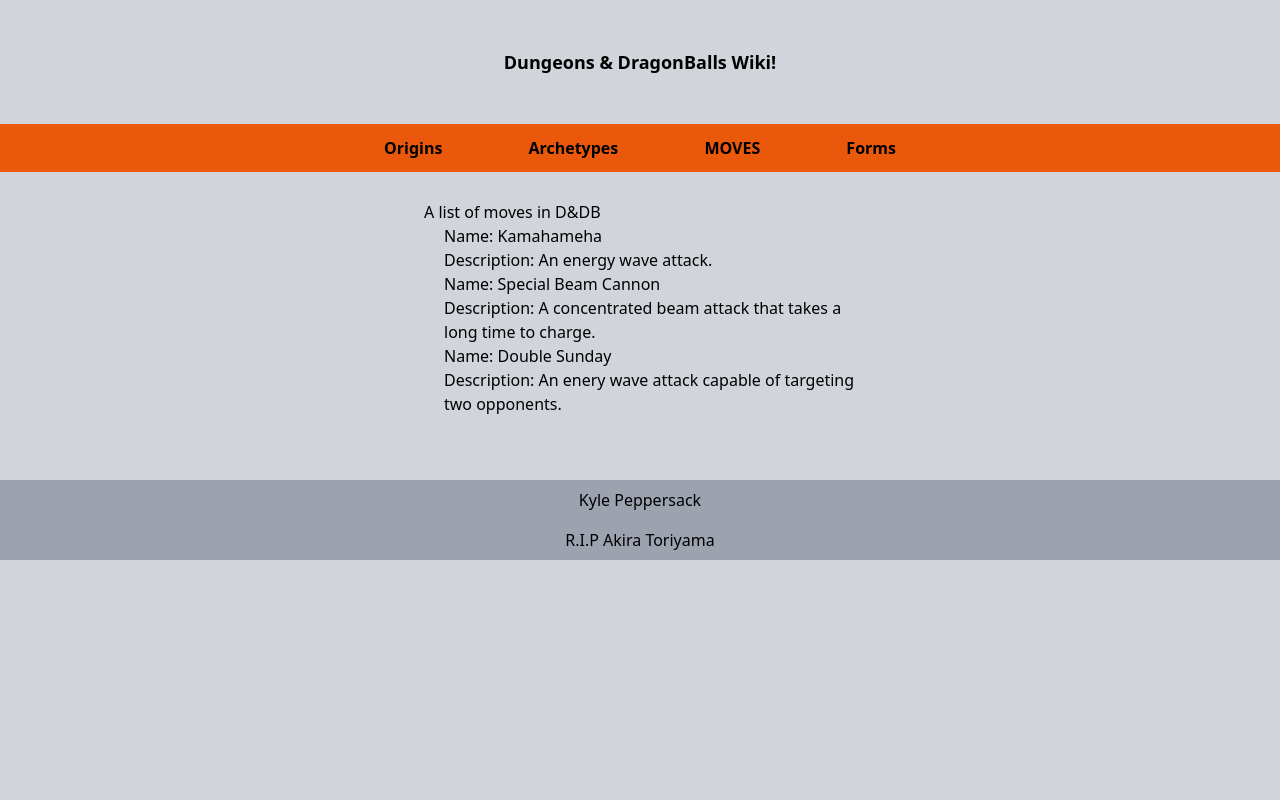
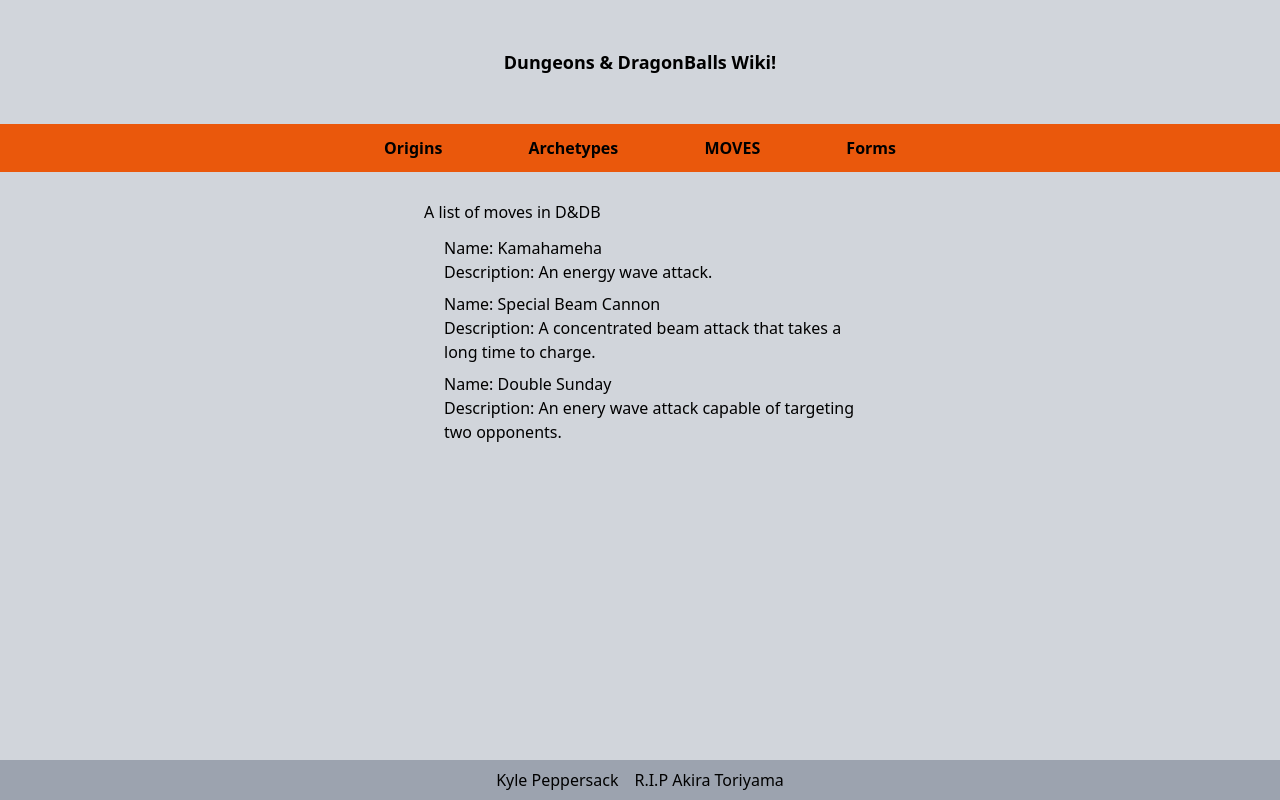
Before and after one commit to KylePep/ddbwiki, a Next.js app: page /moves in a window 1280 px wide. Built offline with nearby package versions, Linux system fonts and the light colour scheme.

Commit message:
Adjusted layout to provide sticky top navigation and automatic footer margin

```diff
--- a/app/layout.tsx
+++ b/app/layout.tsx
@@ -17,14 +17,19 @@ export default function RootLayout({
 }>) {
   return (
 <html lang="en">
-      <body className={` bg-gray-300`}>
+  <body className="flex flex-col min-h-screen bg-gray-300">
     <Nav/>
-        <div className="mx-4 md:mx-48 xl:mx-96 px-10">
+    <div className="flex-grow mx-4 md:mx-48 xl:mx-96 px-10 overflow-y-auto">
       {children}
     </div>
-        <footer className="min-h-20 mt-16 bg-gray-400 grid justify-items-center items-center"><div>
+    <footer className="mt-auto">
+      <div className="bg-gray-400 mt-16 min-h-10 flex justify-center items-center">
+        <div>
           Kyle Peppersack
-          </div> <p>R.I.P Akira Toriyama</p></footer>
+        </div>
+        <p className="ml-4">R.I.P Akira Toriyama</p>
+      </div>
+    </footer>
   </body>
 </html>
   );
--- a/app/moves/page.tsx
+++ b/app/moves/page.tsx
@@ -6,17 +6,17 @@ export default function movesPage() {
   return (
     <main>
       <div>
-        <h1>A list of moves in D&DB</h1>
+        <h1 className='mb-3'>A list of moves in D&DB</h1>
         <ul>
-          <li>
+          <li className='mb-2'>
             <h2>Name: Kamahameha</h2>
             <p>Description: An energy wave attack.</p>
           </li>
-          <li>
-            <h2>Name: Special Beam Cannon</h2>
+          <li className='mb-2'>
+            <h2 >Name: Special Beam Cannon</h2>
             <p>Description: A concentrated beam attack that takes a long time to charge.</p>
           </li>
-          <li>
+          <li className='mb-2'>
             <h2>Name: Double Sunday</h2>
             <p>Description: An enery wave attack capable of targeting two opponents.</p>
           </li>
--- a/app/nav/Nav.tsx
+++ b/app/nav/Nav.tsx
@@ -10,7 +10,7 @@ export default function Nav() {
 
   return (
     <nav>
-      <div className="flex flex-col items-center justify-between py-12 text-lg font-black">
+      <div className="flex flex-col items-center py-12 text-lg font-black">
         <Link href={"/"}>
         Dungeons & DragonBalls Wiki!
         </Link>
```
Lines whose indentation alone changed are shown as unchanged.
